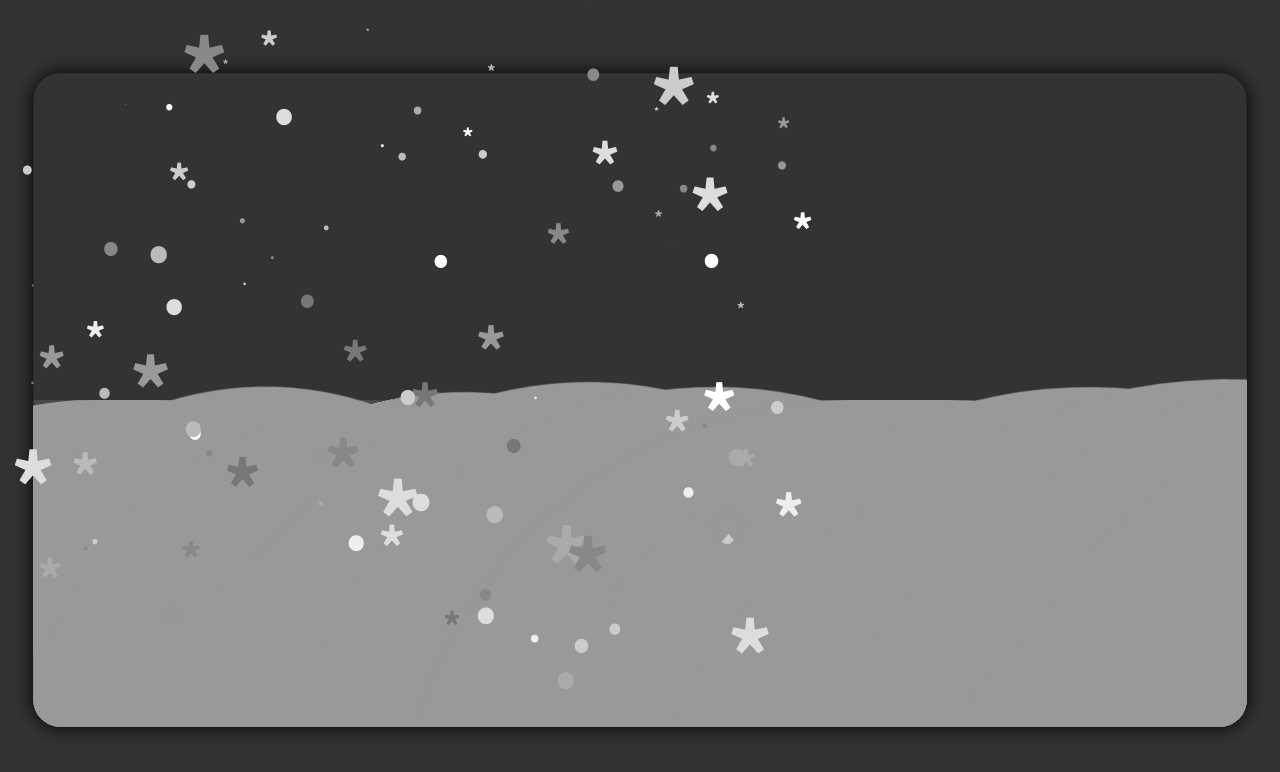
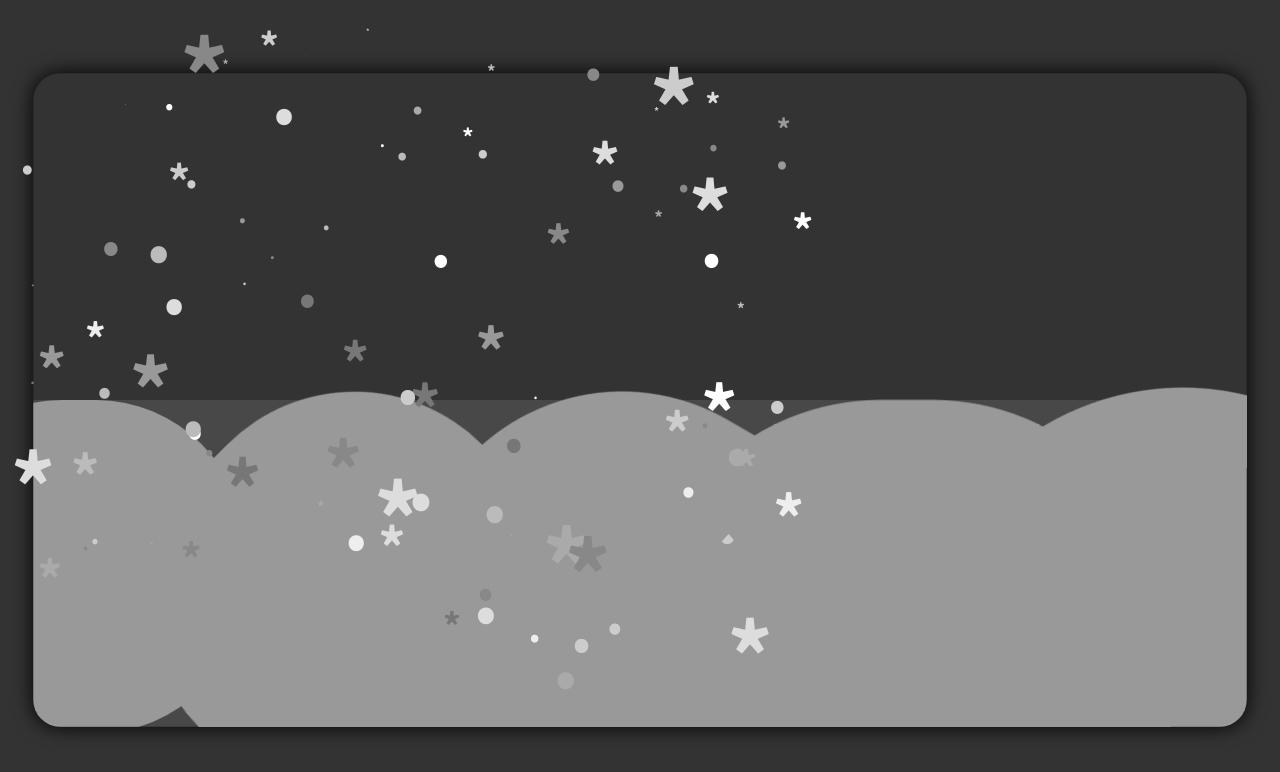
Before and after one commit to 02NewChi/intro, a plain HTML site: page main/index.html in a window 1280 px wide. Drawn offline with Linux system fonts and the light colour scheme.

Commit message:
메모리 수정

```diff
--- a/main/index.html
+++ b/main/index.html
@@ -14,16 +14,7 @@
     /* noon */
     .noon{position:absolute; bottom:-50%; left:0; width:100%; height:100%; background-color:rgba(255, 255, 255, 0.1)}
     .noon div{position:absolute; top:0; background-color:#999; border-radius:45%}
-    .noon div:nth-child(1){width:1000px; height:1000px; animation:move 5s infinite linear; left:-20%}
-    .noon div:nth-child(2){width:1100px; height:1100px; animation:move 6s infinite linear; left:-10%}
-    .noon div:nth-child(3){width:1200px; height:1200px; animation:move 7s infinite linear; left:0%}
-    .noon div:nth-child(4){width:1300px; height:1300px; animation:move 8s infinite linear; left:10%}
-    .noon div:nth-child(5){width:1400px; height:1400px; animation:move 9s infinite linear; left:20%}
-    .noon div:nth-child(6){width:1500px; height:1500px; animation:move 10s infinite linear; left:30%}
-    .noon div:nth-child(7){width:1600px; height:1600px; animation:move 11s infinite linear; left:40%}
-    .noon div:nth-child(8){width:1700px; height:1700px; animation:move 12s infinite linear; left:50%}
-    .noon div:nth-child(9){width:1800px; height:1800px; animation:move 13s infinite linear; left:60%}
-    .noon div:nth-child(10){width:1900px; height:1900px; animation:move 14s infinite linear; left:70%}
+    .noon div:nth-child(2n){transform:rotate(45deg)}
     @keyframes move{
         100%{transform:rotate(360deg)}
     }
@@ -102,8 +93,8 @@
     </div>
     <script>
         let noon = document.querySelector('.noon')
-        for(let i=0; i<10; i++){
-            noon.innerHTML += '<div></div>'
+        for(let i=0; i<5; i++){
+            noon.innerHTML += '<div style="width:'+Number(500 + (i*100))+'px; height:'+Number(500 + (i*100))+'px; animation:move '+Number(i+4)+'s infinite linear; left:'+Number(-10+(i*20))+'%"></div>'
         }
     </script>
 </body>
```
